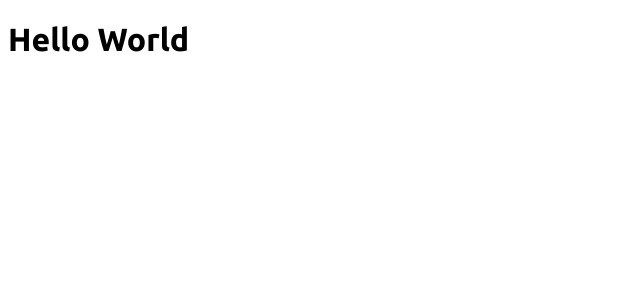
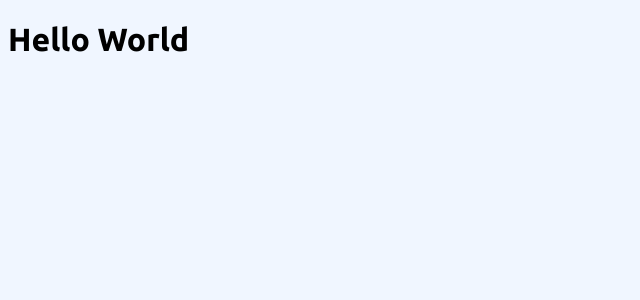
Before and after one commit to Yasser-Shehab/Multi-Step-Form-Challenge, a Next.js app: page / in a window 1280 px wide. Shown: the top 300 px of the page, without its empty margins (0-640 px from the left). Built offline with nearby package versions, Linux system fonts and the light colour scheme.

Commit message:
Added More SCSS variables

```diff
--- a/app/globals.scss
+++ b/app/globals.scss
@@ -4,4 +4,5 @@
 
 body {
   font-family: "Ubuntu", sans-serif;
+  background-color: hsl(215, 100%, 97%);
 }
--- a/app/variables.scss
+++ b/app/variables.scss
@@ -4,6 +4,7 @@ $Purplish-blue: hsl(243, 100%, 62%);
 $Pastel-blue: hsl(228, 100%, 84%);
 $Light-blue: hsl(206, 94%, 87%);
 $Strawberry-red: hsl(354, 84%, 57%);
+$background-color: hsl(215, 100%, 97%);
 
 // Neutral
 $Cool-gray: hsl(231, 11%, 63%);
```
